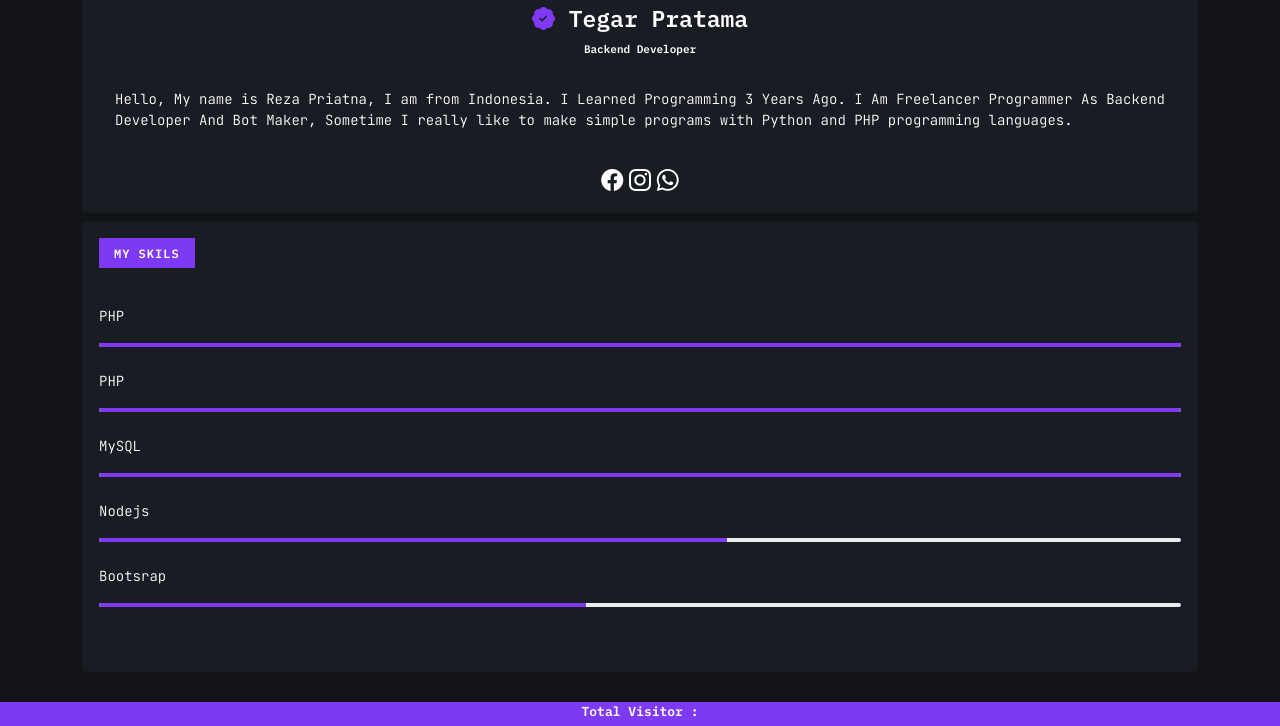
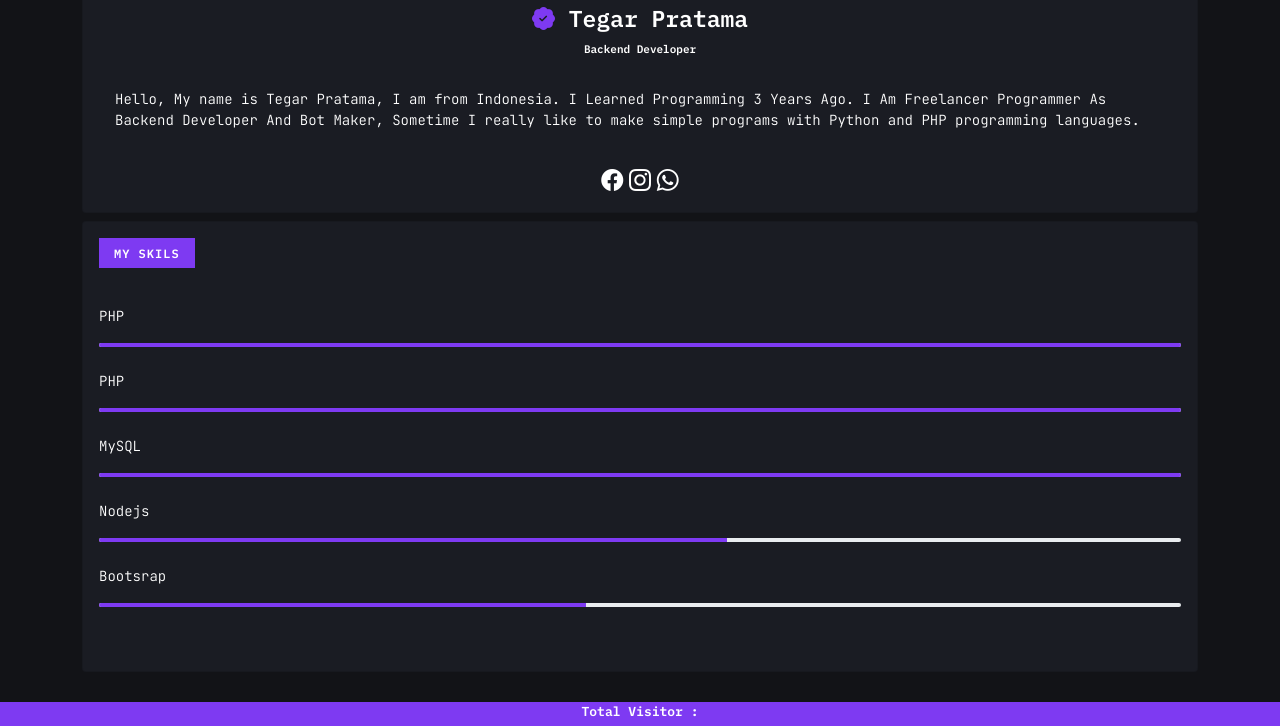
Before and after one commit to tegzxy/powfvck, a plain HTML site: page index.html in a window 1280 px wide. Shown: the part 74-800 px from the top of the page. Drawn offline with nearby package versions, Linux system fonts and the light colour scheme; no server answers; a web font is replaced by a local one.

Commit message:
Update index.html

```diff
--- a/index.html
+++ b/index.html
@@ -8,7 +8,7 @@
     <!-- Primary Meta Tags -->
     <title>Tegar Pratama - Webpage</title>
     <meta name="title" content="Tegar Pratama - Webpage">
-    <meta name="description" content="Hello, My name is Reza Priatna, I am from Indonesia. I Learned Programming 3 Years Ago. I Am Freelancer Programmer As Backend Developer And Bot Maker, Sometime I really like to make simple programs with Python and PHP programming languages.">
+    <meta name="description" content="Hello, My name is Tegar Pratama, I am from Indonesia. I Learned Programming 3 Years Ago. I Am Freelancer Programmer As Backend Developer And Bot Maker, Sometime I really like to make simple programs with Python and PHP programming languages.">
     <!-- Open Graph / Facebook -->
     <meta property="og:type" content="website">
     <meta property="og:url" content="https://metatags.io/">
@@ -39,7 +39,7 @@
         <div class="card-bio">
           <div class="card-body">
               <p class="bio-body">
-                Hello, My name is Reza Priatna, I am from Indonesia. I Learned Programming 3 Years Ago. I Am Freelancer Programmer As Backend Developer And Bot Maker, Sometime I really like to make simple programs with Python and PHP programming languages.
+                Hello, My name is Tegar Pratama, I am from Indonesia. I Learned Programming 3 Years Ago. I Am Freelancer Programmer As Backend Developer And Bot Maker, Sometime I really like to make simple programs with Python and PHP programming languages.
               </p>
             </div>
           </div>
```
